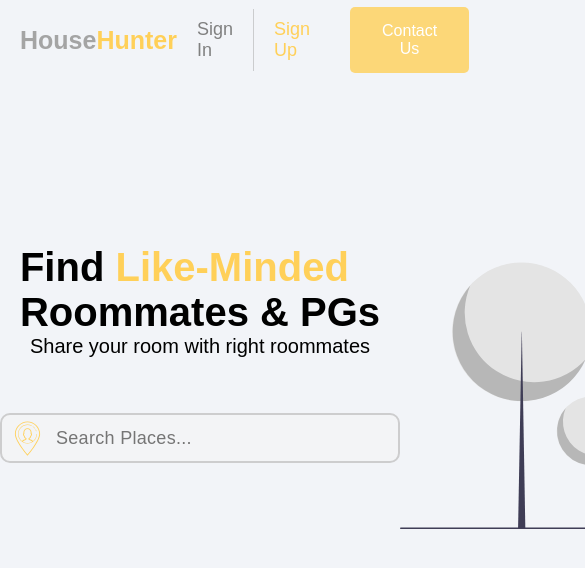
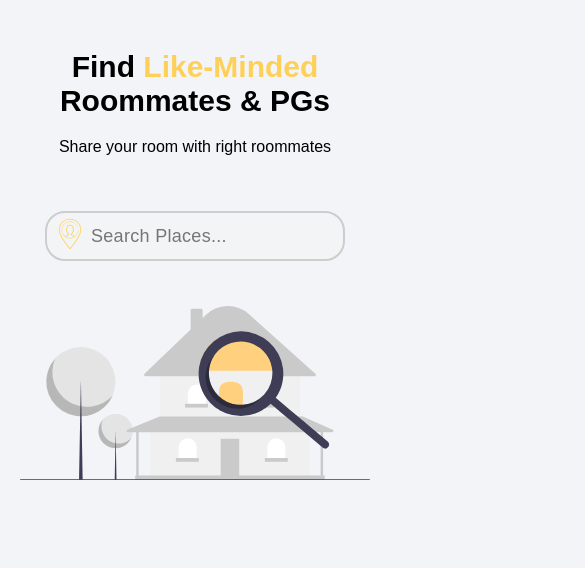
Before and after one commit to parikshit456/RentalHive, a React (Create React App) app: page / in a window 390 px wide. Shown: the top 568 px of the page, 585 px wide, since content can reach past the window. Built offline with nearby package versions, Linux system fonts and the light colour scheme.

Commit message:
explore responsive

```diff
--- a/src/App.css
+++ b/src/App.css
@@ -69,9 +69,8 @@
   display: flex;
   align-items: center;
   justify-content: space-evenly;
+  text-align: center;
 }
-
-
 
 .explore-tagline {
   font-size: 40px;
@@ -96,6 +95,29 @@
   font-size: 20px;
   font-weight: 300;
   margin-bottom: 50px;
+}
+
+@media only screen and (max-width: 900px) {
+  .explore {
+    flex-direction: column;
+    margin-top: 50px;
+  }
+  .explore-tagline {
+    font-size: 30px;
+    font-weight: 600;
+    margin-bottom: 20px;
+  }
+
+  .sub-tagline {
+    font-size: 16px;
+    font-weight: 300;
+    margin-bottom: 50px;
+  }
+
+  .explore-right img {
+    margin-top: 40px;
+    width: 350px;
+  }
 }
 
 .search-bar input {
@@ -325,9 +347,16 @@ body {
 }
 
 .pageContainer {
+  display: flex;
+  align-items: center;
+  justify-content: space-evenly;
+}
+
+.pageContent {
+  border: 1px solid rgba(255, 208, 0, 0.863);
+  box-shadow: 0 10px 30px -3px rgb(0 0 0/0.1), 0 4px 6px -4px rgba(0, 0, 0, 0.1);
   margin: 1rem;
   padding: 1rem;
-  box-shadow: 0 10px 30px -3px rgb(0 0 0/0.1), 0 4px 6px -4px rgba(0, 0, 0, 0.1);
   width: 380px;
   height: 450px;
   border: 1px solid rgba(255, 208, 0, 0.863);
@@ -335,6 +364,19 @@ body {
 
   /* box-shadow: var(--tw-ring-offset-shadow,0 0 #0000),var(--tw-ring-shadow,0 0 #0000),var(--tw-shadow); */
 }
+.sign-in-img {
+  width: 700px;
+  border-radius: 10px;
+  border: 1px solid rgb(255, 208, 89);
+  filter: drop-shadow(10px 10px 10px rgb(109, 109, 109));
+}
+.sign-up-img {
+  width: 780px;
+  border-radius: 10px;
+  border: 1px solid rgb(255, 208, 89);
+  filter: drop-shadow(10px 10px 10px rgb(109, 109, 109));
+}
+
 @media only screen and (max-width: 600px) {
   .pageContainer {
     width: 345px;
@@ -522,11 +564,12 @@ a {
   margin: 20px;
   border-radius: 10px;
 }
-@media only screen and (max-width: 600px){
-  .personaldetailForm{
+@media only screen and (max-width: 600px) {
+  .personaldetailForm {
     margin: 1rem;
     padding: 1rem;
-    box-shadow: 0 10px 30px -3px rgb(0 0 0/0.1),0 4px 6px -4px rgba(0, 0, 0, 0.1);
+    box-shadow: 0 10px 30px -3px rgb(0 0 0/0.1),
+      0 4px 6px -4px rgba(0, 0, 0, 0.1);
     width: 300px;
     height: 400px;
     border: 1px solid rgba(255, 208, 0, 0.863);
@@ -623,22 +666,20 @@ a {
   background-color: rgb(255, 208, 89);
 }
 
-
 .prefCardInside {
   width: 60%;
   display: grid;
   grid-template-columns: auto auto auto auto;
 }
 @media only screen and (max-width: 600px) {
-  .prefCardInside{
+  .prefCardInside {
     grid-template-columns: 1fr auto;
-    }
+  }
 }
-.prefDiv{
+.prefDiv {
   display: flex;
   justify-content: center;
 }
-
 
 .requirement-heading {
   font-weight: normal;
@@ -754,7 +795,7 @@ a {
   filter: drop-shadow(10px 10px 10px rgb(109, 109, 109));
 }
 @media only screen and (max-width: 600px) {
-  .sign-in-image-container{
+  .sign-in-image-container {
     visibility: hidden;
   }
 }
@@ -988,6 +1029,24 @@ input::placeholder {
   border: 2px solid var(--primary-color);
 }
 
+@media only screen and (max-width: 900px) {
+  .input-icon {
+    width: 40px;
+    height: 40px;
+    position: absolute;
+    margin-top: 3px;
+    margin-left: 5px;
+  }
+
+  .input-bar input {
+    font-size: 18px;
+    /* margin-top: 40px; */
+    width: 300px;
+    padding: 0px 10px 0px 40px;
+    height: 50px;
+    border-radius: 20px;
+  }
+}
 .form-main {
   margin-top: 30px;
 }
@@ -1167,6 +1226,18 @@ label {
   font-size: 16px;
   border-radius: 5px;
 }
+
+.suggestion-list {
+  width: 396px;
+  margin: 0px;
+  list-style: none;
+  background-color: rgb(243, 244, 246);
+}
+
+.suggestion-list li {
+  padding: 10px;
+  border-bottom: 1px solid rgba(0, 0, 0, 0.342);
+}
 /* Dropdown Button */
 .dropbtn {
   background-color: rgb(255, 208, 89);
--- a/src/App.js
+++ b/src/App.js
@@ -18,7 +18,7 @@ function App() {
   return (
     <div className="App">
       <Router>
-        <Navbar />
+        {/* <Navbar /> */}
         <Routes>
           <Route path="/" element={<Explore />} />
           <Route path="/choose-location" element={<LocationPicker />} />
@@ -30,12 +30,10 @@ function App() {
           <Route path="/ListingDetails" element={<ListingDetails />} />
           <Route path="/listings" element={<Listings />} />
 
-          <Route path="/add-listing" element={<AddListing /> } />
-          <Route path="/MyProfile" element={<Myprofile /> } />
+          <Route path="/add-listing" element={<AddListing />} />
+          <Route path="/MyProfile" element={<Myprofile />} />
 
           <Route path="/have-flat" element={<FlatForm />} />
-
-
         </Routes>
       </Router>
     </div>
--- /dev/null
+++ b/src/assets/cityList.jsx
@@ -0,0 +1,66 @@
+export const cityList = [
+  {
+    name: "Mumbai",
+    state: "Maharashtra",
+  },
+  {
+    name: "Delhi",
+    state: "Delhi",
+  },
+  {
+    name: "Bangalore",
+    state: "Karnataka",
+  },
+  {
+    name: "Hyderabad",
+    state: "Telangana",
+  },
+  {
+    name: "Chennai",
+    state: "Tamil Nadu",
+  },
+  {
+    name: "Kolkata",
+    state: "West Bengal",
+  },
+  {
+    name: "Jaipur",
+    state: "Rajasthan",
+  },
+  {
+    name: "Ahmedabad",
+    state: "Gujarat",
+  },
+  {
+    name: "Pune",
+    state: "Maharashtra",
+  },
+  {
+    name: "Surat",
+    state: "Gujarat",
+  },
+  {
+    name: "Lucknow",
+    state: "Uttar Pradesh",
+  },
+  {
+    name: "Kanpur",
+    state: "Uttar Pradesh",
+  },
+  {
+    name: "Nagpur",
+    state: "Maharashtra",
+  },
+  {
+    name: "Visakhapatnam",
+    state: "Andhra Pradesh",
+  },
+  {
+    name: "Bhopal",
+    state: "Madhya Pradesh",
+  },
+  {
+    name: "Patna",
+    state: "Bihar",
+  },
+];
--- a/src/components/Explore.jsx
+++ b/src/components/Explore.jsx
@@ -1,8 +1,40 @@
-import React from "react";
+import React, { useState } from "react";
 import house_search from "../assets/svg/house_search.svg";
 import location_icon from "../assets/svg/location_icon.svg";
 import TextInputField from "./TextInputField";
+import { cityList } from "../assets/cityList";
 const Explore = () => {
+  const [query, setQuery] = useState("");
+  const [suggestions, setSuggestions] = useState([]);
+  const [searchTerm, setSearchTerm] = useState("");
+  const [searchResults, setSearchResults] = useState([]);
+
+  const handleInputChange = (event) => {
+    setQuery(event.target.value);
+
+    setSearchTerm(event.target.value);
+    const results = cityList.filter((city) =>
+      city.name.toLowerCase().includes(event.target.value.toLowerCase())
+    );
+    setSearchResults(results);
+
+    // if (event.target.value.length > 4) {
+    //   fetch(
+    //     // `https://nominatim.openstreetmap.org/search?q=${event.target.value}&format=json`
+    //     `https://us1.locationiq.com/v1/autocomplete.php?key=pk.562b03e1a2f2f410ff0b9b406766bbbd&q=${event.target.value}&countrycodes=in&limit=5&format=json`
+    //   )
+    //     .then((response) => response.json())
+    //     .then((data) => {
+    //       setSuggestions(data);
+    //     })
+    //     .catch((error) => {
+    //       console.error(error);
+    //       setSuggestions([]);
+    //     });
+    // } else {
+    //   setSuggestions([]);
+    // }
+  };
   return (
     <div className="explore">
       <div className="explore-left">
@@ -10,7 +42,25 @@ const Explore = () => {
           Find <span>Like-Minded</span> <br /> Roommates & PGs
         </div>
         <div className="sub-tagline">Share your room with right roommates</div>
-        <TextInputField placeholder={"Search Places..."} icon={location_icon} />
+        <TextInputField
+          handleInputChange={handleInputChange}
+          placeholder={"Search Places..."}
+          icon={location_icon}
+        />
+        <ul className="suggestion-list">
+          {searchTerm !== "" &&
+            searchResults.slice(0, 4).map((result) => (
+              <li key={result.id}>
+                {result.name}, {result.state}
+              </li>
+            ))}
+        </ul>
+        {/* <ul className="suggestion-list">
+          {suggestions.length > 0 &&
+            suggestions.map((suggestion) => (
+              <li key={suggestion.place_id}>{suggestion.display_name}</li>
+            ))}
+        </ul> */}
       </div>
       <div className="explore-right">
         <img src={house_search} alt="" />
--- a/src/components/Signin.jsx
+++ b/src/components/Signin.jsx
@@ -1,79 +1,91 @@
-import React from 'react'
-import { useState } from 'react'
-import { Link , useNavigate } from 'react-router-dom'
-import { ReactComponent as ArrowRightIcon } from '../assets/svg/keyboardArrowRightIcon.svg'
-import visibilityIcon from '../assets/svg/visibilityIcon.svg'
-import { getAuth , signInWithEmailAndPassword } from 'firebase/auth'
-import { toast } from 'react-toastify'
-import OAuth from './OAuth'
+import React from "react";
+import { useState } from "react";
+import { Link, useNavigate } from "react-router-dom";
+import { ReactComponent as ArrowRightIcon } from "../assets/svg/keyboardArrowRightIcon.svg";
+import visibilityIcon from "../assets/svg/visibilityIcon.svg";
+import { getAuth, signInWithEmailAndPassword } from "firebase/auth";
+import { toast } from "react-toastify";
+import OAuth from "./OAuth";
 
-import peopleImg from '../assets/jpg/people-transformed.jpeg'
+import peopleImg from "../assets/jpg/people-transformed.jpeg";
 const Signin = () => {
-    const [showPassword , setShowPassword] = useState(false)
-    const [formData , setFormData] = useState({
-        email:'',
-        password:''
-    })
-    const { email , password } = formData
-    const navigate = useNavigate()
+  const [showPassword, setShowPassword] = useState(false);
+  const [formData, setFormData] = useState({
+    email: "",
+    password: "",
+  });
+  const { email, password } = formData;
+  const navigate = useNavigate();
   const onChange = (e) => {
     setFormData((prevState) => ({
       ...prevState,
-            [e.target.id] : e.target.value,
-
-        }))
-
-    }
-    const onSubmit = async(e) => {
-        e.preventDefault()
+      [e.target.id]: e.target.value,
+    }));
+  };
+  const onSubmit = async (e) => {
+    e.preventDefault();
     try {
-            const auth = getAuth()
-            const userCredential = await signInWithEmailAndPassword( auth , email, password)
+      const auth = getAuth();
+      const userCredential = await signInWithEmailAndPassword(
+        auth,
+        email,
+        password
+      );
 
       if (userCredential.user) {
-                navigate('/')
+        navigate("/");
       }
     } catch (error) {
-            toast.error('Wrong User Credentials')
+      toast.error("Wrong User Credentials");
     }
-
-    }
+  };
   return (
-    <div className='pageContainer'>
+    <div className="pageContainer">
+      <div className="pageContent">
         <header>
-            <p className='pageHeader'></p>
+          <p className="pageHeader">SIGN IN</p>
         </header>
 
         <form onSubmit={onSubmit}>
-            <input type='email'
-            className='emailInput'
-            placeholder='Email'
-            id = 'email'
+          <input
+            type="email"
+            className="emailInput"
+            placeholder="Email"
+            id="email"
             value={email}
-            onChange={onChange}/>
-            <div className='passwordInputDiv'>
-                <input type={showPassword? 'text' : 'password' }
-                className='passwordInput' placeholder="Password"
-                id="password" value={password} onChange={onChange} />
-                <img src={visibilityIcon}
-                alt='show password'
-                className='showPassword'
-                onClick={() => setShowPassword((prevState)=> !prevState)}/>
+            onChange={onChange}
+          />
+          <div className="passwordInputDiv">
+            <input
+              type={showPassword ? "text" : "password"}
+              className="passwordInput"
+              placeholder="Password"
+              id="password"
+              value={password}
+              onChange={onChange}
+            />
+            <img
+              src={visibilityIcon}
+              alt="show password"
+              className="showPassword"
+              onClick={() => setShowPassword((prevState) => !prevState)}
+            />
           </div>
           {/* <Link to='/forgotpassword' className='forgotPasswordLink'>Forgot Password </Link> */}
-            <div className='signInBar'>
-                <button className='signInButton'>
-                Sign In
-                </button>
+          <div className="signInBar">
+            <button className="signInButton">Sign In</button>
           </div>
         </form>
-        <OAuth/>
-        <Link to='/Signup' className='registerLink'>Sign Up Instead</Link>
-        <div >
-            <img src={peopleImg} alt='image' className='sign-in-image-container'/>
+        <OAuth />
+        <Link to="/Signup" className="registerLink">
+          Sign Up Instead
+        </Link>
+      </div>
+      <div>
+        <img src={peopleImg} alt="image" className="sign-in-img" />
       </div>
     </div>
-  )
-}
+  );
+};
 
-export default Signin
+export default Signin;
--- a/src/components/Signup.jsx
+++ b/src/components/Signup.jsx
@@ -1,66 +1,77 @@
-import React from 'react'
-import { useState } from 'react'
-import { Link , useNavigate } from 'react-router-dom'
-import { ReactComponent as ArrowRightIcon } from '../assets/svg/keyboardArrowRightIcon.svg'
-import visibilityIcon from '../assets/svg/visibilityIcon.svg'
-import { getAuth , createUserWithEmailAndPassword , updateProfile} from 'firebase/auth'
-import  { db } from '../firebase.config'
-import { setDoc , doc , serverTimestamp } from 'firebase/firestore'
-import { toast } from 'react-toastify'
-import OAuth from '../components/OAuth'
+import React from "react";
+import { useState } from "react";
+import { Link, useNavigate } from "react-router-dom";
+import { ReactComponent as ArrowRightIcon } from "../assets/svg/keyboardArrowRightIcon.svg";
+import visibilityIcon from "../assets/svg/visibilityIcon.svg";
+import signUpImg from "../assets/jpg/SignupImg.jpg";
+import {
+  getAuth,
+  createUserWithEmailAndPassword,
+  updateProfile,
+} from "firebase/auth";
+import { db } from "../firebase.config";
+import { setDoc, doc, serverTimestamp } from "firebase/firestore";
+import { toast } from "react-toastify";
+import OAuth from "../components/OAuth";
 
 const Signup = () => {
-    const [showPassword , setShowPassword] = useState(false)
-    const [formData , setFormData] = useState({
-        name : '',
-        email:'',
-        password:''
-    })
-    const { name,  email , password } = formData
-    const navigate = useNavigate()
-    const onChange = (e) => {
-        setFormData((prevState) => ({
-            ...prevState,
-            [e.target.id] : e.target.value,
+  const [showPassword, setShowPassword] = useState(false);
+  const [formData, setFormData] = useState({
+    name: "",
+    email: "",
+    password: "",
+  });
+  const { name, email, password } = formData;
+  const navigate = useNavigate();
+  const onChange = (e) => {
+    setFormData((prevState) => ({
+      ...prevState,
+      [e.target.id]: e.target.value,
+    }));
+  };
+  const onSubmit = async (e) => {
+    e.preventDefault();
 
-        }))
+    try {
+      const auth = getAuth();
+      const userCredential = await createUserWithEmailAndPassword(
+        auth,
+        email,
+        password
+      );
+      const user = userCredential.user;
 
+      updateProfile(auth.currentUser, {
+        displayName: name,
+      });
+      const formDataCopy = { ...formData };
+      delete formDataCopy.password;
+      formDataCopy.timestamp = serverTimestamp();
+
+      await setDoc(doc(db, "users", user.uid), formDataCopy);
+      navigate("/");
+    } catch (error) {
+      toast.error("Something Went Wrong");
     }
-    const onSubmit = async (e) =>{
-        e.preventDefault()
+  };
+  return (
+    <div className="pageContainer">
+      <div className="pageContent">
+        <header>
+          <p className="pageHeader">Welcome to HouseHunter</p>
+        </header>
 
-        try{
-            const auth =getAuth()
-            const userCredential = await createUserWithEmailAndPassword(auth , email , password)
-            const user = userCredential.user
+        <OAuth />
+        <p style={{ textAlign: "center", margin: "50px" }}>
+          ----------- OR ------------
+        </p>
+        <p style={{ textAlign: "center" }}>already have an account?</p>
+        <Link to="/signin" className="registerup">
+          Sign In Instead
+        </Link>
+      </div>
+    </div>
+  );
+};
 
-            updateProfile(auth.currentUser , {
-                displayName : name
-            })
-            const formDataCopy = {...formData}
-        delete formDataCopy.password
-        formDataCopy.timestamp = serverTimestamp()
-
-        await setDoc(doc(db , 'users' , user.uid) , formDataCopy)
-            navigate('/')
-        }
-
-        catch(error) {
-            toast.error('Something Went Wrong')
-        }
-
-    }
-    return (
-    <div className='pageContainer'>
-        <header>
-            <p className='pageHeader'>Welcome to HouseHunter</p>
-        </header>
-        <OAuth/>
-        <p style={{textAlign: 'center' , margin: '50px'}}>----------- OR ------------</p>
-        <p style={{textAlign: 'center' }}>already have an account?</p>
-        <Link to='/signin' className='registerup'>Sign In Instead</Link>
-    </div>
-  )
-}
-
-export default Signup
+export default Signup;
--- a/src/components/TextInputField.jsx
+++ b/src/components/TextInputField.jsx
@@ -1,6 +1,11 @@
 import React from "react";
 
-const TextInputField = ({ placeholder, icon, type = "icon" }) => {
+const TextInputField = ({
+  handleInputChange,
+  placeholder,
+  icon,
+  type = "icon",
+}) => {
   return (
     <div className="text-box">
       {type === "icon" ? (
@@ -10,7 +15,11 @@ const TextInputField = ({ placeholder, icon, type = "icon" }) => {
       )}
 
       <div className="input-bar">
-        <input type="text" placeholder={placeholder} />
+        <input
+          onChange={handleInputChange}
+          type="text"
+          placeholder={placeholder}
+        />
       </div>
     </div>
   );
```
Also changed, not shown: src/assets/jpg/SignupImg.jpg (added). Lines whose indentation alone changed are shown as unchanged.
